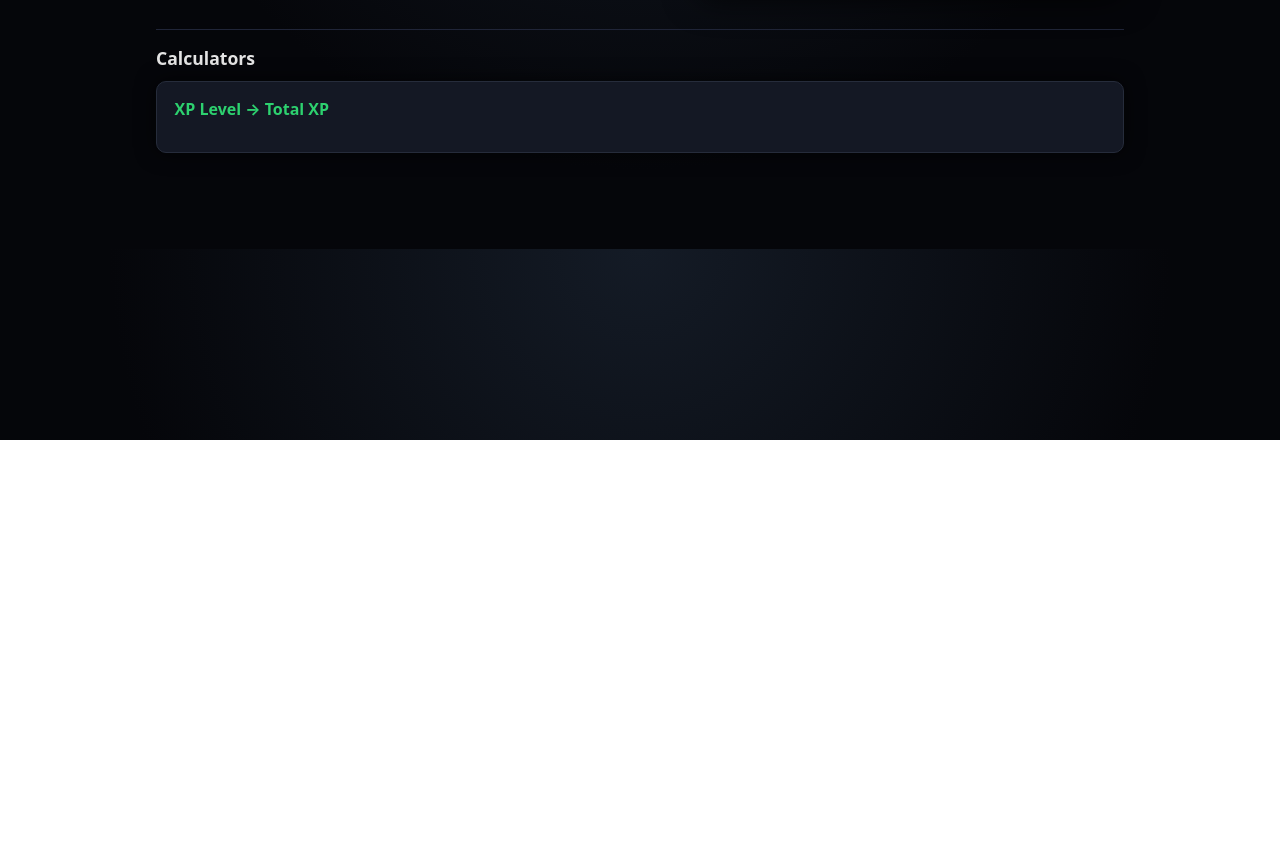
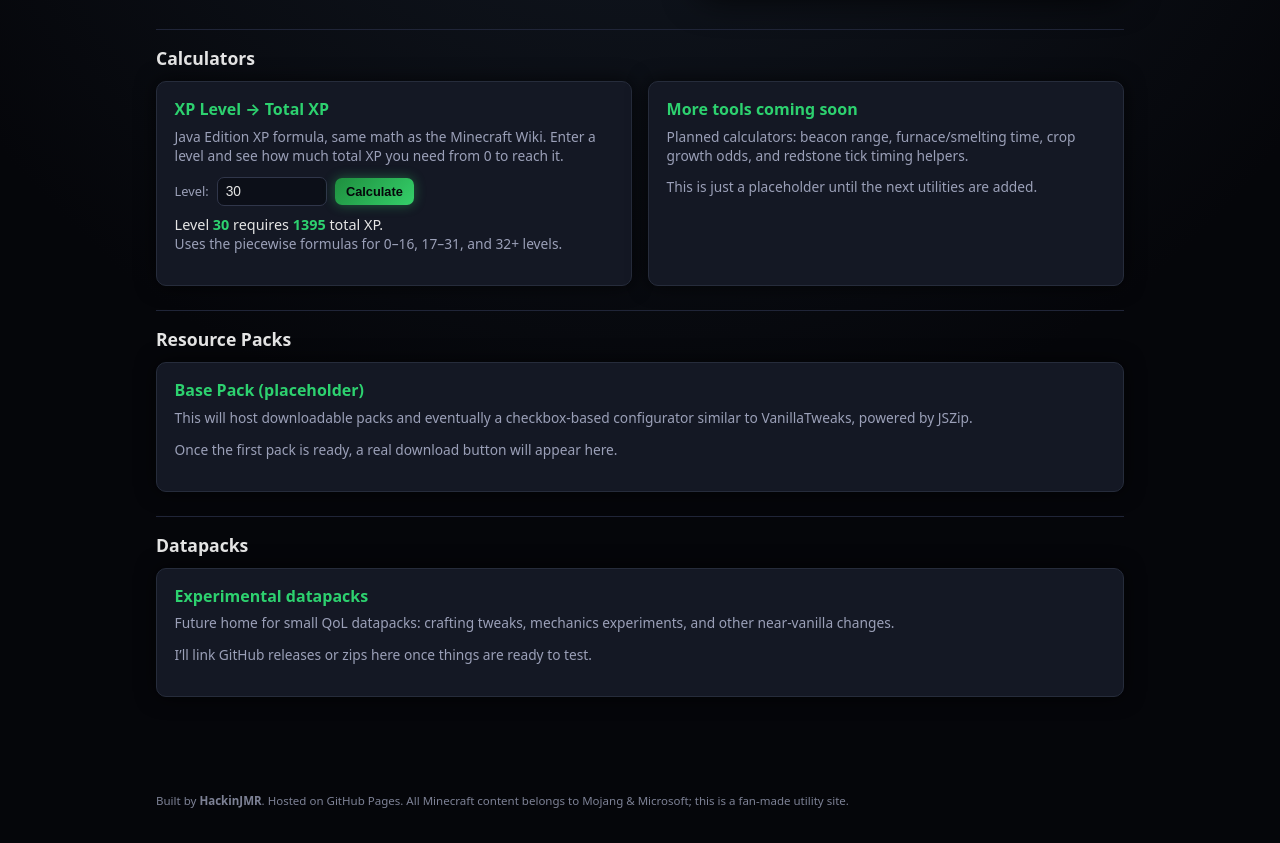
Before and after one commit to HackinJMR/minecraft-utils, a plain HTML site: page index.html in a window 1280 px wide. Shown: the part 360-1203 px from the top of the page. Before the commit the page ends 800 px from the top, so only its background shows below. Drawn offline with Linux system fonts and the light colour scheme.

Commit message:
index.html

```diff
--- a/index.html
+++ b/index.html
@@ -392,3 +392,113 @@
         <article class="card">
           <h2>XP Level → Total XP</h2>
           <p>
+            Java Edition XP formula, same math as the Minecraft Wiki. Enter a
+            level and see how much total XP you need from 0 to reach it.
+          </p>
+          <div class="xp-input-row">
+            <label for="xpLevel">Level:</label>
+            <input id="xpLevel" type="number" min="0" max="24791" value="30" />
+            <button type="button" onclick="handleXPClick()">Calculate</button>
+          </div>
+          <div id="xpResult" class="xp-result">
+            Level <span>30</span> requires <span>1395</span> total XP.
+          </div>
+          <p class="small">
+            Uses the piecewise formulas for 0–16, 17–31, and 32+ levels.
+          </p>
+        </article>
+
+        <article class="card">
+          <h2>More tools coming soon</h2>
+          <p>
+            Planned calculators: beacon range, furnace/smelting time, crop
+            growth odds, and redstone tick timing helpers.
+          </p>
+          <p class="small">
+            This is just a placeholder until the next utilities are added.
+          </p>
+        </article>
+      </div>
+    </section>
+
+    <hr />
+
+    <section id="packs">
+      <h2 class="section-title">Resource Packs</h2>
+      <div class="grid">
+        <article class="card">
+          <h2>Base Pack (placeholder)</h2>
+          <p>
+            This will host downloadable packs and eventually a checkbox-based
+            configurator similar to VanillaTweaks, powered by JSZip.
+          </p>
+          <p class="small">
+            Once the first pack is ready, a real download button will appear here.
+          </p>
+        </article>
+      </div>
+    </section>
+
+    <hr />
+
+    <section id="datapacks">
+      <h2 class="section-title">Datapacks</h2>
+      <div class="grid">
+        <article class="card">
+          <h2>Experimental datapacks</h2>
+          <p>
+            Future home for small QoL datapacks: crafting tweaks, mechanics
+            experiments, and other near-vanilla changes.
+          </p>
+          <p class="small">
+            I’ll link GitHub releases or zips here once things are ready to test.
+          </p>
+        </article>
+      </div>
+    </section>
+  </main>
+
+  <footer>
+    <p>
+      Built by <strong>HackinJMR</strong>. Hosted on GitHub Pages. All Minecraft
+      content belongs to Mojang &amp; Microsoft; this is a fan-made utility site.
+    </p>
+  </footer>
+
+  <script>
+    function levelToTotalXP(level) {
+      const L = Number(level);
+      if (isNaN(L) || L < 0) return 0;
+
+      if (L <= 16) {
+        return L * L + 6 * L;
+      } else if (L <= 31) {
+        return Math.floor(2.5 * L * L - 40.5 * L + 360);
+      } else {
+        return Math.floor(4.5 * L * L - 162.5 * L + 2220);
+      }
+    }
+
+    function handleXPClick() {
+      const input = document.getElementById("xpLevel");
+      let level = Number(input.value);
+
+      if (isNaN(level) || level < 0) level = 0;
+      if (level > 24791) level = 24791;
+      input.value = level;
+
+      const totalXP = levelToTotalXP(level);
+      const xpResult = document.getElementById("xpResult");
+      xpResult.innerHTML =
+        'Level <span>' +
+        level +
+        "</span> requires <span>" +
+        totalXP +
+        "</span> total XP.";
+    }
+
+    // Initialize default display
+    handleXPClick();
+  </script>
+</body>
+</html>
```
